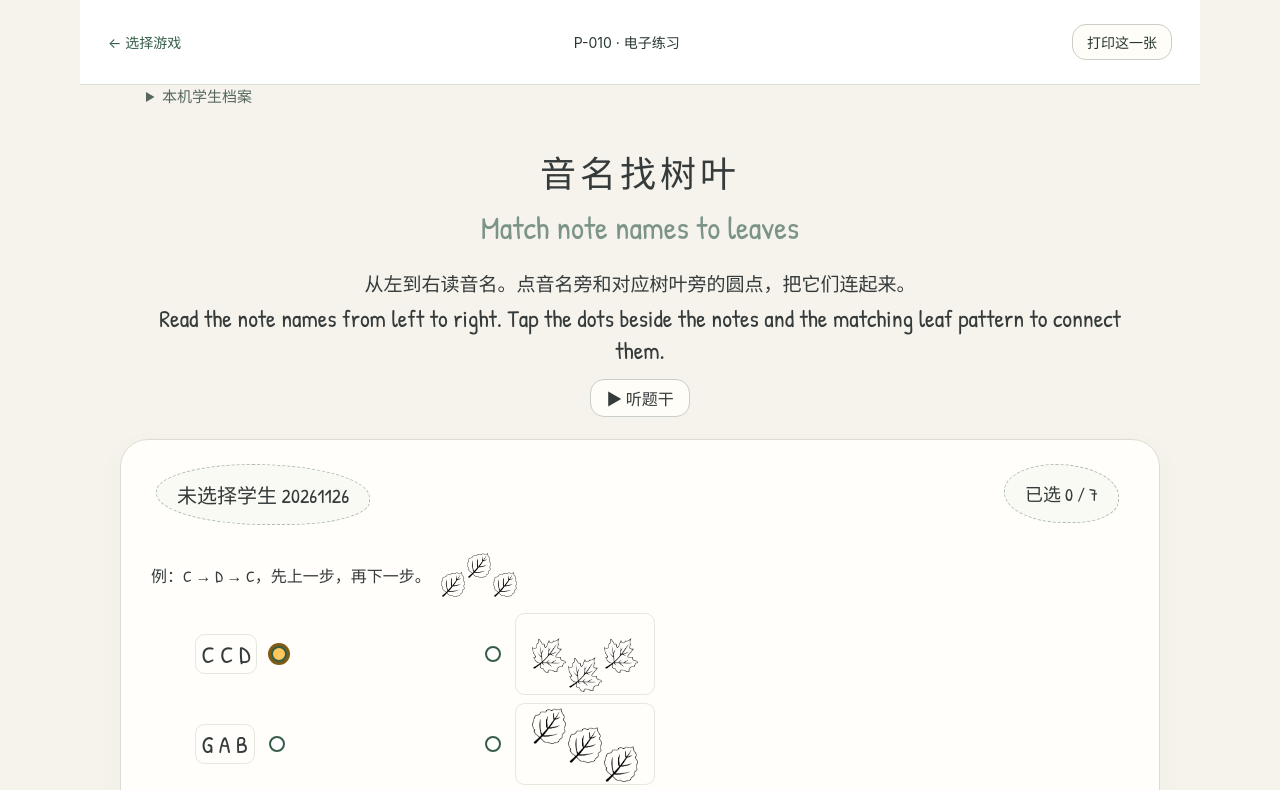
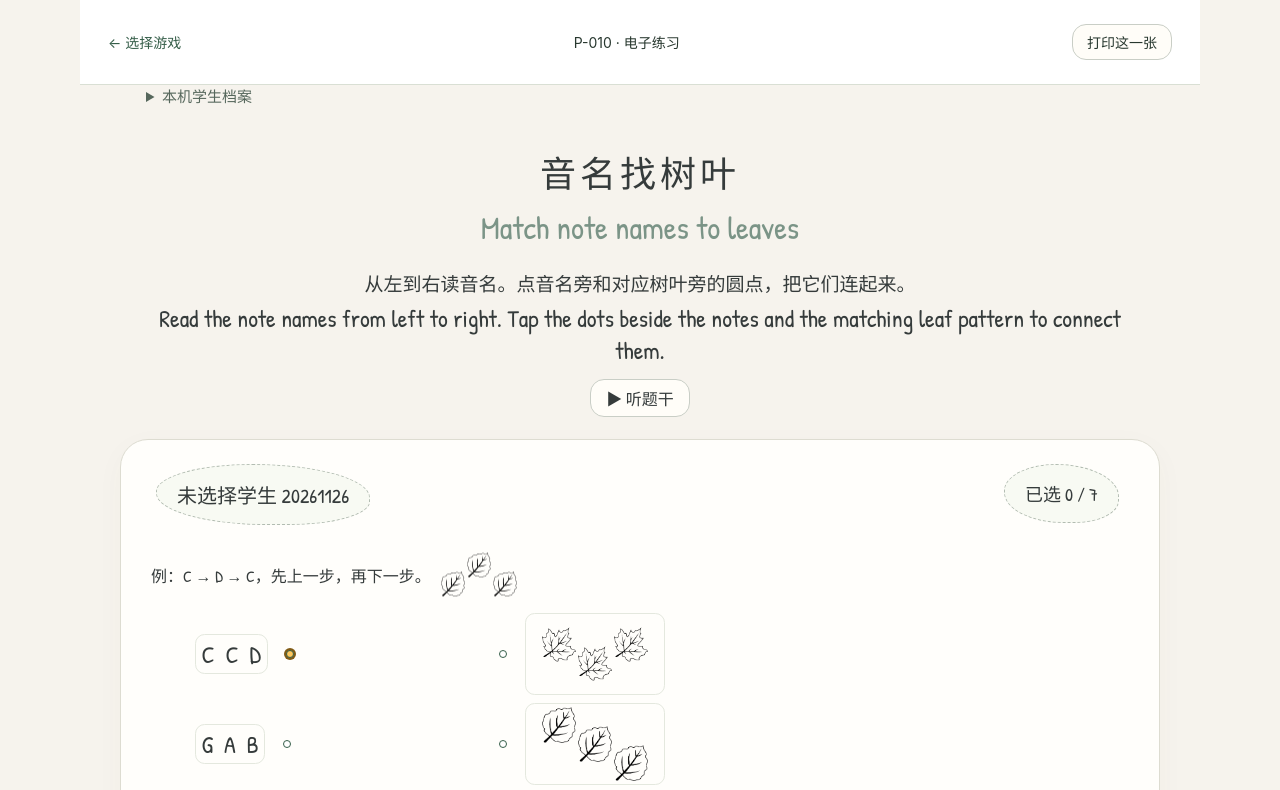
Before and after one commit to fangjiaqifion/music-activity-studio, a website with bundled scripts: page pitch-direction.html in a window 1280 px wide. Both pictures are taken after a click on the button 278 px from the left and 654 px from the top of the page. Shown: the top 790 px of the page. Built offline with nearby package versions, Linux system fonts and the light colour scheme.

Commit message:
微调树叶连线圆点和组内对齐

```diff
--- a/pitch_direction.css
+++ b/pitch_direction.css
@@ -38,16 +38,17 @@
 }
 .leaf-dot::before {
   content: "";
-  width: 12px;
-  height: 12px;
-  border: 2px solid #355e49;
+  box-sizing: border-box;
+  width: 8px;
+  height: 8px;
+  border: 1.5px solid #355e49;
   border-radius: 50%;
   background: white;
 }
 .leaf-dot.used::before { background: #355e49; }
 .leaf-dot[aria-pressed="true"]::before {
   background: #ffc75c;
-  box-shadow: 0 0 0 3px #805b15;
+  box-shadow: 0 0 0 2px #805b15;
 }
 #activity-board .leaf-clear {
   min-width: 44px;
@@ -68,7 +69,7 @@
 }
 .leaf-contour {
   display: flex;
-  align-items: end;
+  align-items: center;
   justify-content: center;
   height: 76px;
   width: min(100%, 140px);
@@ -78,7 +79,7 @@
 .leaf-contour img {
   width: min(30%, 34px);
   height: auto;
-  margin-bottom: calc(var(--height) * 19px);
+  transform: translateY(calc(var(--height-offset) * 19px));
 }
 .stair-grid {
   display: grid;
@@ -123,7 +124,10 @@
   border: 1px solid #e4e8de;
   border-radius: .6rem;
 }
-.leaf-question .direction-notes { padding: .2rem .35rem; }
+.leaf-question .direction-notes {
+  padding: .2rem .35rem;
+  word-spacing: .22em;
+}
 .leaf-option .leaf-contour {
   box-sizing: border-box;
   height: 82px;
--- a/src/pitch_direction.mjs
+++ b/src/pitch_direction.mjs
@@ -121,9 +121,10 @@ function picture(name) {
 function leaves({ heights, art }) {
   const group = make('span', 'leaf-contour');
   group.setAttribute('aria-hidden', 'true');
+  const middleHeight = (Math.min(...heights) + Math.max(...heights)) / 2;
   heights.forEach(height => {
     const image = picture(art);
-    image.style.setProperty('--height', height);
+    image.style.setProperty('--height-offset', middleHeight - height);
     group.append(image);
   });
   return group;
```
Also changed, not shown: AGENTS.md (+3 -2 lines), docs/development.md (+1 -1 lines), docs/progress_tracker.md (+13 -0 lines), tests/pitch_direction_browser.mjs (+6 -4 lines), assets/preview_pitch-direction.jpg.
